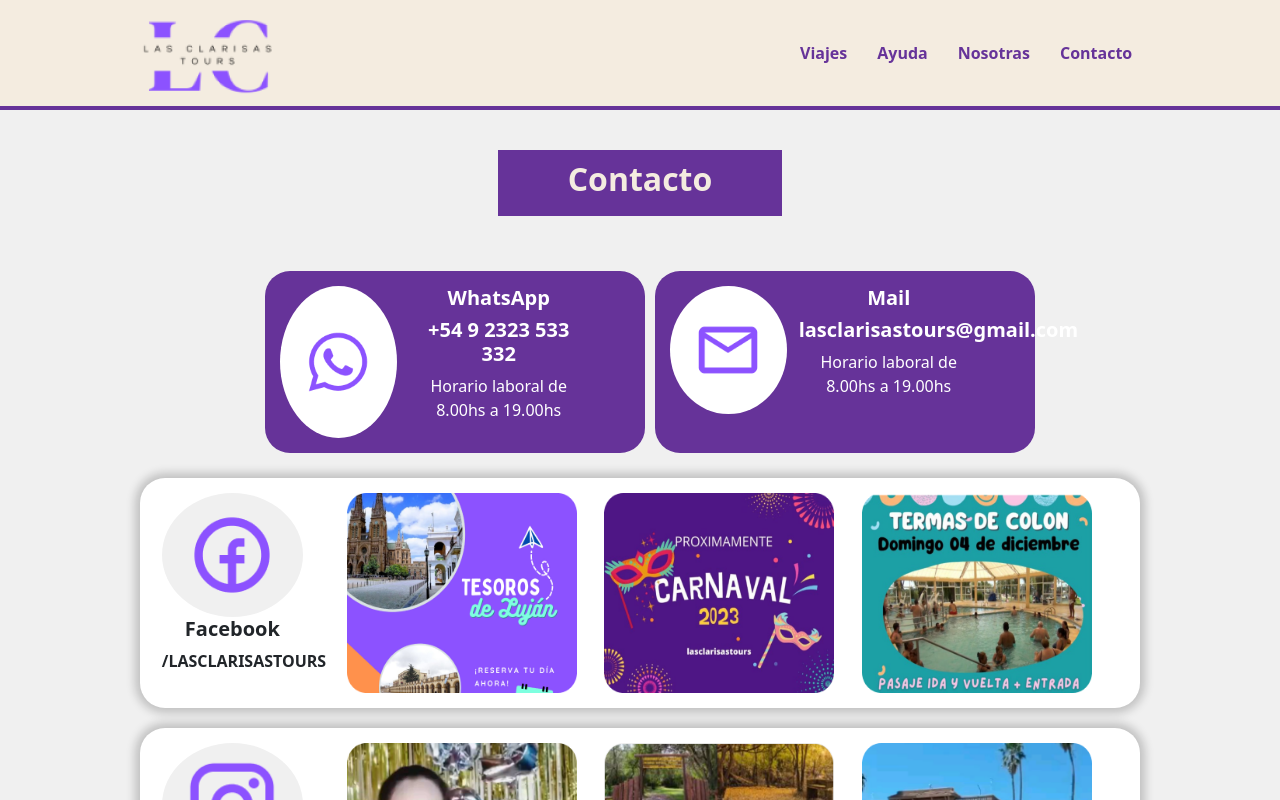
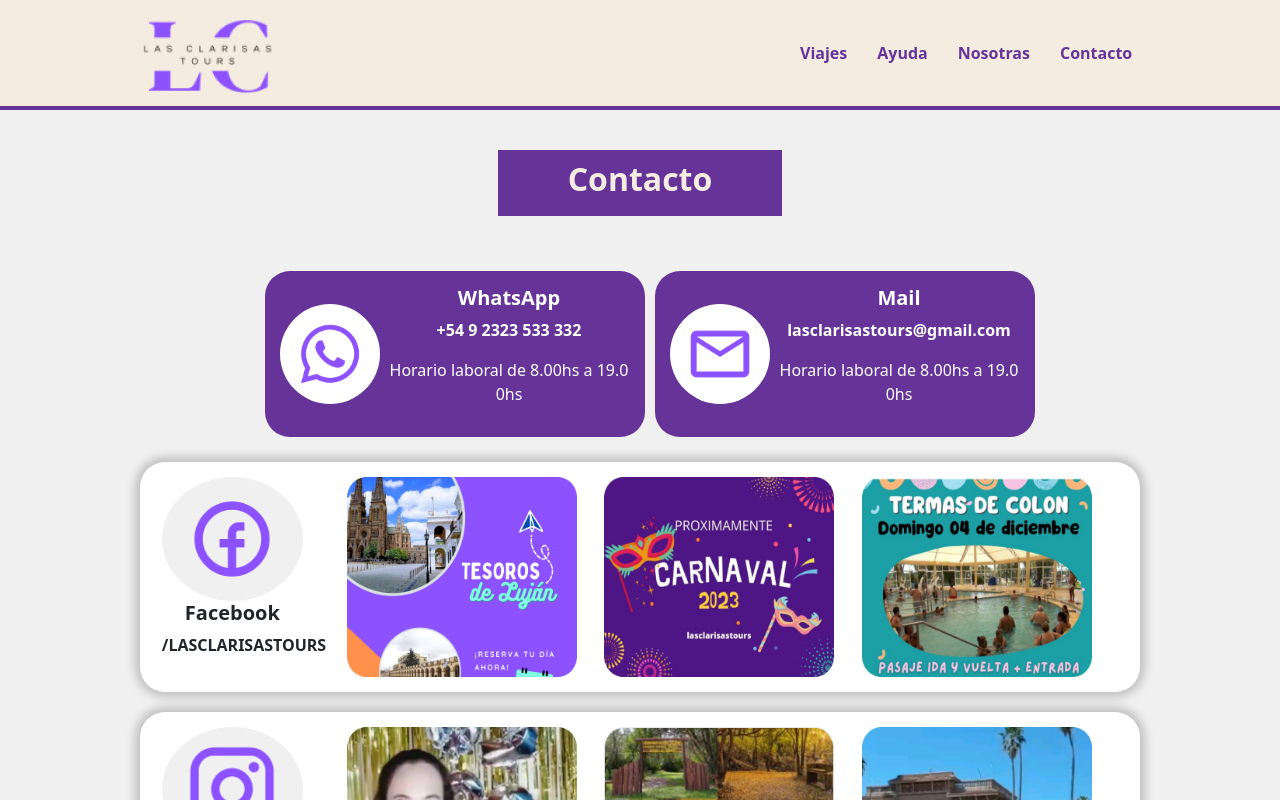
Before and after one commit to gonzccode/proyecto-agencia-viajes, a React (Create React App) app: page /contacto#contactSection in a window 1280 px wide. Shown: the top 800 px of the page. Built offline with nearby package versions, Linux system fonts and the light colour scheme.

Commit message:
mejoras en hover y columnas

```diff
--- a/src/App.css
+++ b/src/App.css
@@ -502,6 +502,14 @@ footer {
     padding-bottom: 100px;
 }
 
+
+
+/* .helpListRow{
+    display: grid;
+    align-content: center;
+    justify-content: center;
+} */
+
 .cardHelp {
     text-align: center;
     width: 380px;
@@ -514,7 +522,10 @@ footer {
     padding-left: 20px;
     padding-right: 20px;
     cursor: pointer;
+}
 
+.cardHelp:hover{
+    box-shadow: 0px 0px 10px 5px #8C52FF;
 }
 
 .helpText {
@@ -644,14 +655,19 @@ footer {
     margin: 5px;
     padding: 15px;
     color: #FFFFFF;
+    white-space: normal;
 }
 
 .contactIcon {
-    display: grid;
-    place-items: center;
     border-radius: 50%;
     background-color: #FFFFFF;
-    padding: 5px 0px ;
+    padding: 15px;
+}
+
+.contactIconText{
+    width: 70%;
+    white-space: pre-line;
+    word-break:break-all;
 }
 
 .contactSocialOther {
--- a/src/components/Ayuda/Ayuda.js
+++ b/src/components/Ayuda/Ayuda.js
@@ -27,8 +27,9 @@ const Ayuda = () => {
         </div>
       </div>
       {!loading ?
-        <div id="helpList" >
-          <div className='row'>
+        <div id="helpList container"  align='center'>
+          {/* <div className='row'> */}
+          <div className='helpListRow row' align='center'>
             <Link className='cardHelp col-md-4' to={"/preguntas-frecuentes"} style={{textDecoration:'none', color:'black'}}>
               <Image src={frequentQuestions} alt='preguntas frecuentes' width={70} height={70} style={{marginTop: '10px'}}/>
               <h4 className="secondarySubtitles" style={{marginTop: '10px'}}><b className="cardTitle">Preguntas Frecuentes</b></h4>
--- a/src/components/Contacto/contacto.js
+++ b/src/components/Contacto/contacto.js
@@ -16,6 +16,7 @@ import imagenYoutubeOne from '../../assets/img/imagen_youtube_1.png';
 import imagenYoutubeTwo from '../../assets/img/imagen_youtube_2.png';
 import imagenYoutubeThree from '../../assets/img/imagen_youtube_3.png';
 import Spinner from 'react-bootstrap/Spinner';
+import Stack from 'react-bootstrap/Stack';
 
 const Contacto = () => {
   const [loading, setLoading] = useState();
@@ -44,56 +45,54 @@ const Contacto = () => {
 
               </div>
               <div className='contactCard col-md-4'>
-                <div className='container'>
-                    <div className='row'>
-                        <div className="contactIcon col-md-4">
+                {/* <div className='container'> */}
+                    <Stack direction="horizontal" gap={2}>
+                        <div className="contactIcon">
                           <Image src={iconWp} alt='contacto whatsapp' width={70} height={70}/>
                         </div>
-                        <div className='col-md-7'>
+                        <div className='contactIconText'>
                             <div>
                               <h5>
                                 <b>
                                 WhatsApp
                                 </b>
                               </h5>
-                              <h5>
+                              <p>
                                 <b>
                                 +54 9 2323 533 332
                                 </b>
-                              </h5>
+                              </p>
                               <p>
                               Horario laboral de 8.00hs a 19.00hs
                               </p>
                             </div>
                         </div>
-                    </div>
-                </div>
+                    </Stack>
+                {/* </div> */}
               </div>
               <div className='contactCard col-md-4'>
-                <div className='container'>
-                    <div className='row'>
-                        <div className="contactIcon col-md-4">
+                {/* <div className='container'> */}
+                    <Stack direction="horizontal" gap={2}>
+                        <div className="contactIcon">
                           <Image src={iconMail} alt='contacto mail' width={70} height={70}/>
                         </div>
-                        <div className='col-md-7'>
-                            <div>
+                        <div className="contactIconText">
                               <h5>
                                 <b>
                                 Mail
                                 </b>
                               </h5>
-                              <h5>
+                              <p>
                                 <b>
                                 lasclarisastours@gmail.com
                                 </b>
-                              </h5>
+                              </p>
                               <p>
-                              Horario laboral de 8.00hs a 19.00hs
+                                Horario laboral de 8.00hs a 19.00hs
                               </p>
-                            </div>
                         </div>
-                    </div>
-                </div>
+                    </Stack>
+                {/* </div> */}
               </div>
             </div>
           </div>
--- a/src/components/Nosotras/nosotras.js
+++ b/src/components/Nosotras/nosotras.js
@@ -6,6 +6,7 @@ import Button from 'react-bootstrap/Button';
 import arrowIcon from '../../assets/img/arrow_icon.png';
 import { Link } from 'react-router-dom';
 import Spinner from 'react-bootstrap/Spinner';
+import Stack from 'react-bootstrap/Stack';
 
 const Nosotras = () => {
   const [loading, setLoading] = useState();
@@ -77,8 +78,8 @@ const Nosotras = () => {
             <h2 className="secondarySubtitles whiteSubtitles">¿Por qué Las Clarisas?</h2>
           </div>
         </div>
-        <div className='usWhy'>
-          <div className='columnOne'>
+        <Stack className='usWhy' direction="horizontal" gap={2}>
+          <div>
             <p>En un principio, en años universitarios, llegó el momento de las tan ansiadas visitas guiadas.
               Lo bueno de la cursada era que podías agruparte con tus mejores amigas.</p>
             <br></br>
@@ -91,7 +92,7 @@ const Nosotras = () => {
             de “Las Clarisas” fundada por Santa Clara y San Francisco de Asís.
             </p>
           </div>
-          <div className='columnTwo'>
+          <div>
             <p>Desde ese día nuestro grupo de estudio, pasó a llamarse “Las Clarisas”. En ese afán de aprender
               un poco de todo, más tarde supimos que Santa Clara es la Patrona de las Comunicaciones y la Televisión.</p>
             <br></br>
@@ -108,7 +109,7 @@ const Nosotras = () => {
                 </b>
             </h2>
           </div>
-        </div>
+        </Stack>
         <Link to="/viajes" className='usButton'>
           <Button variant="primary" size="lg" id="usWhyButton">VER PRÓXIMOS VIAJES <Image src={arrowIcon} alt="icono de flecha"/></Button>
         </Link>
```
